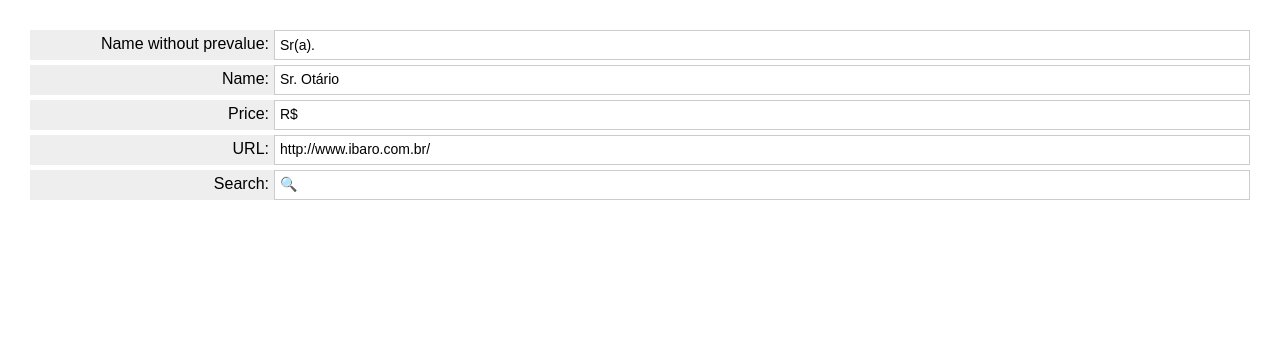
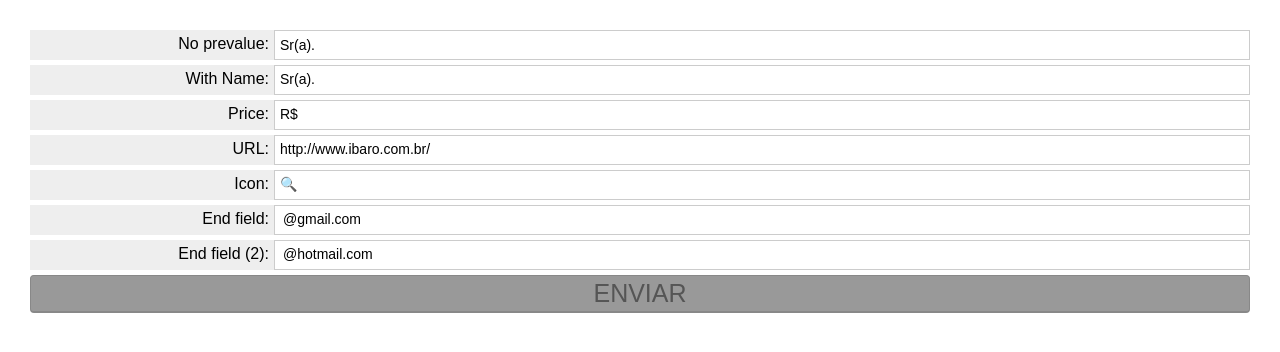
Before and after one commit to figuarnieri/prevalue, a plain HTML site: page index.html in a window 1280 px wide. Drawn offline with Linux system fonts and the light colour scheme.

Commit message:
ADD: extend "value", "end"

```diff
--- a/css/prevalue.css
+++ b/css/prevalue.css
@@ -1,5 +1,8 @@
 .prevalue-wrap{position: relative;}
 .prevalue-value{position: absolute;left: 0;font-size: inherit;color: inherit;}
-.prevalue-input{width: 100%;border-style: none;outline-style: none;;}
+.prevalue-input{width: 100%;border-style: none;outline-style: none;}
+.prevalue-hidden{position: absolute;left: 0;top: 0;opacity: 0;width: 100%;height: 100%;}
+.prevalue-end .prevalue-input{display: inline-block;width: auto;min-width: 3px;}
+.prevalue-end .prevalue-value{display: inline-block;position: relative;top: 0;padding-left: 0;}
 /* CUSTOM INPUT TOP/LEFT/FONT */
 .prevalue-value{top: 5px;padding-left: 5px;}
--- a/index.html
+++ b/index.html
@@ -10,21 +10,28 @@
 		.cf:after{clear: both;}
 		.label{width: 20%;float: left;text-align: right;padding: 5px;background-color: #eee;height: 30px;margin-bottom: 5px;}
 		.input{width: 80%;border: 1px solid #ccc;float: left;padding: 5px;height: 30px;margin-bottom: 5px;font-size: 14px;}
+		.button{width: 100%;border: 1px solid #888;border-bottom-width: 2px;background-color: #999;color: #555;border-radius: 4px;font-size: 25px;cursor: pointer;padding: 3px;}
 	</style>
 	<link rel="stylesheet" href="css/prevalue.css">
 	<script src="js/jquery-3.1.1.js"></script>
 	<script src="js/prevalue.js"></script>
 	<script>
 	$(function(){
-		$('[data-prevalue]').prevalue();
+		//$('[data-prevalue]').prevalue();
+		$('#Final2').prevalue({value: '@hotmail.com',end: true});
 	})
 	</script>
 </head>
 <body class="cf">
-	<label class="label" for="Nome1">Name without prevalue:</label><input class="input nas" type="text" name="Nome1" id="Nome1" value="Sr(a).">
-	<label class="label" for="Nome">Name:</label><input class="input nas" type="text" name="Nome" id="Nome" data-prevalue="Sr. Otário">
-	<label class="label" for="Valor">Price:</label><input class="input" type="text" name="Valor" id="Valor" data-prevalue="R$">
-	<label class="label" for="URL">URL:</label><input class="input" type="text" name="URL" id="URL" data-prevalue="http://www.ibaro.com.br/">
-	<label class="label" for="Busca">Search:</label><input class="input" type="text" name="Busca" id="Busca" data-prevalue="&#128269;">
+	<form action="" method="post">
+		<label class="label" for="Nome1">No prevalue:</label><input class="input nas" type="text" name="Nome1" id="Nome1" value="Sr(a).">
+		<label class="label" for="Nome">With Name:</label><input class="input nas" type="text" name="Nome" id="Nome" data-prevalue="Sr(a).">
+		<label class="label" for="Valor">Price:</label><input class="input" type="text" name="Valor" id="Valor" data-prevalue="R$">
+		<label class="label" for="URL">URL:</label><input class="input" type="text" name="URL" id="URL" data-prevalue="http://www.ibaro.com.br/">
+		<label class="label" for="Busca">Icon:</label><input class="input" type="text" name="Busca" id="Busca" data-prevalue="&#128269;">
+		<label class="label" for="Final">End field:</label><input class="input" type="text" name="Final" id="Final" data-prevalue-end="@gmail.com">
+		<label class="label" for="Final2">End field (2):</label><input class="input" type="text" name="Final2" id="Final2">
+		<button class="button">ENVIAR</button>
+	</form>
 </body>
 </html>
--- a/js/prevalue.js
+++ b/js/prevalue.js
@@ -1,13 +1,36 @@
-;(function($){
-    $.fn.prevalue = function(prevalue){
-        $(this).each(function(e, f){
-            var valor = prevalue||f.getAttribute('data-prevalue')
-            , id = f.id
-            , style = f.classList
-            ;
-            console.log(style.value);
-            $(f).wrap('<span class="'+style+'">').removeAttr('class').addClass('prevalue-input').before('<label for="'+id+'" class="prevalue-value">'+valor+'</label>').parent().addClass('prevalue-wrap');
-            $(f).css({paddingLeft: (f.previousElementSibling.clientWidth-1)+'px'});
-        });
-    }
-})(jQuery);
+$.fn.prevalue = function(option){
+    var item = $.extend({
+          value: false
+        , end: false
+    }, option);
+    this.each(function(e, f){
+        var valor = (typeof option==='string') ? option : (item.value||f.getAttribute('data-prevalue'))
+        , id = f.id
+        ;
+        if(id.trim().length===0){
+            id = 'fake_id_'+Date.now();
+            f.id = id;
+        }
+        $(f).wrap('<span class="'+f.classList+'">').removeAttr('class data-prevalue').addClass('prevalue-input').before('<label for="'+id+'" class="prevalue-value">'+valor+'</label>').parent().addClass('prevalue-wrap');
+        $(f).css({paddingLeft: (f.previousElementSibling.clientWidth)+'px'});
+        if(item.end){
+            var label = $(f.previousElementSibling);
+            $(f).css({paddingLeft: 0}).addClass('prevalue-hidden').removeClass('prevalue-input');
+            label.before('<div class="prevalue-input prevalue-end-input" contenteditable="true" />').parent().addClass('prevalue-end');
+            label.prev().on('input', function(g){
+                $(f).val(this.innerHTML+item.value)
+            });
+            $(f).on('focus', function(g){
+                $(this).parent().children('.prevalue-input').trigger('focus');
+            })
+        }
+    });
+};
+$(function(){
+    document.querySelectorAll('[data-prevalue]').forEach(function(e, f){
+        $(e).prevalue({value: e.dataset.prevalue});
+    });
+    document.querySelectorAll('[data-prevalue-end]').forEach(function(e, f){
+        $(e).prevalue({value: e.dataset.prevalueEnd, end: true});
+    });
+})
```
